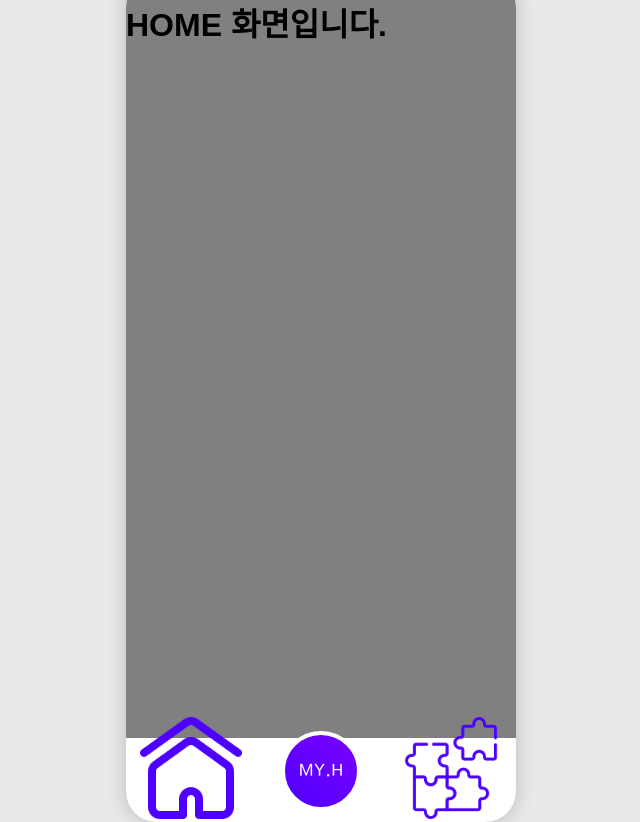
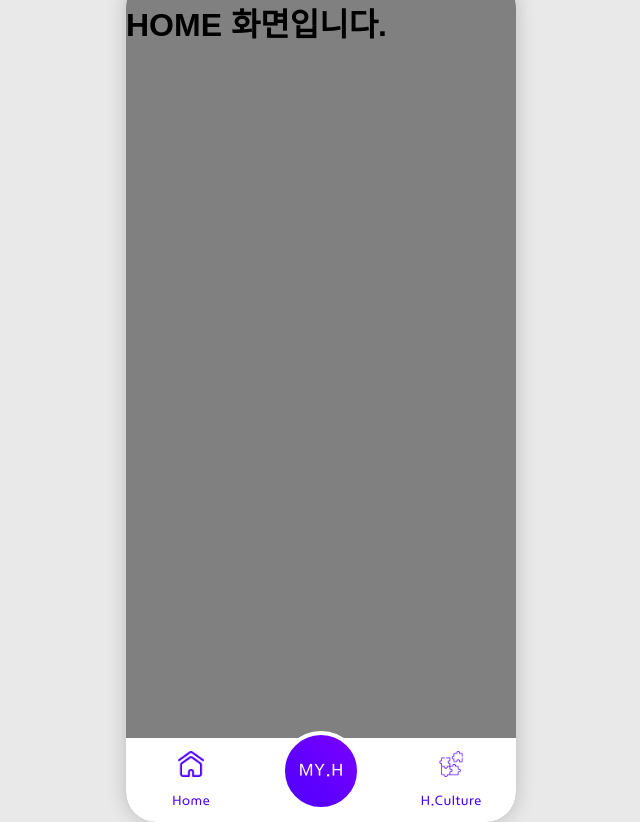
Before and after one commit to jsilver01/hpoint_clone, a React (Create React App) app: page / in a window 1280 px wide. Shown: the whole page, without its empty margins (319-959 px from the left). Built offline with nearby package versions, Linux system fonts and the light colour scheme.

Commit message:
feat: navigation bar 구현

```diff
--- a/src/App.tsx
+++ b/src/App.tsx
@@ -1,4 +1,5 @@
 import React, { useEffect, useState } from "react";
+import { BrowserRouter, Routes, Route } from "react-router-dom";
 import "./App.css";
 import SplashScreen from "./component/SplashScreen";
 import Home from "./component/Home";
@@ -15,10 +16,24 @@ function App() {
   }, []);
 
   return (
-    <div className="container">
-      <div className="phone_frame">
-        {isSplash ? <SplashScreen /> : <Home />}
-      </div>
+    <div className="app_wrapper">
+      {isSplash ? (
+        <div className="container">
+          <div className="phone_frame">
+            <SplashScreen />
+          </div>
+        </div>
+      ) : (
+        <BrowserRouter>
+          <div className="container">
+            <div className="phone_frame">
+              <Routes>
+                <Route path="/" element={<Home />} />
+              </Routes>
+            </div>
+          </div>
+        </BrowserRouter>
+      )}
     </div>
   );
 }
--- a/src/component/NavigationBar.css
+++ b/src/component/NavigationBar.css
@@ -33,6 +33,23 @@
   display: flex;
   justify-content: center;
   align-items: center;
+}
+
+.nav_item {
+  width: 100%;
+  height: 100%;
+  display: flex;
+  flex-direction: column;
+  justify-content: center;
+  align-items: center;
+
+  gap: 0.5vh;
+}
+
+.icon {
+  width: 100%;
+  display: flex;
+  justify-content: center;
 }
 
 .nav_item p {
@@ -73,12 +90,8 @@
   font-family: "HyundaiHarmony";
 }
 
-.icon {
-  display: flex;
-  align-items: center;
-  justify-content: center;
+.icon_img {
+  width: 20%;
+  aspect-ratio: 1/1;
+  object-fit: contain;
 }
-
-.icon_img {
-  width: 8vw;
-}
--- a/src/component/NavigationBar.tsx
+++ b/src/component/NavigationBar.tsx
@@ -1,13 +1,20 @@
 import "./NavigationBar.css";
 import HomeIcon from "../img/home-page.png";
 import CultureIcon from "../img/teamwork.png";
+import { useNavigate } from "react-router-dom";
 
 const NavigationBar = () => {
+  const navigate = useNavigate();
+
+  const handleGoHome = () => {
+    navigate("/");
+  };
+
   return (
     <div className="bottom_nav_container">
       <div className="bottom_nav">
         <div className="nav_section">
-          <div className="nav_item">
+          <div className="nav_item" onClick={handleGoHome}>
             <div className="icon">
               <img className="icon_img" src={HomeIcon} />
             </div>
```
